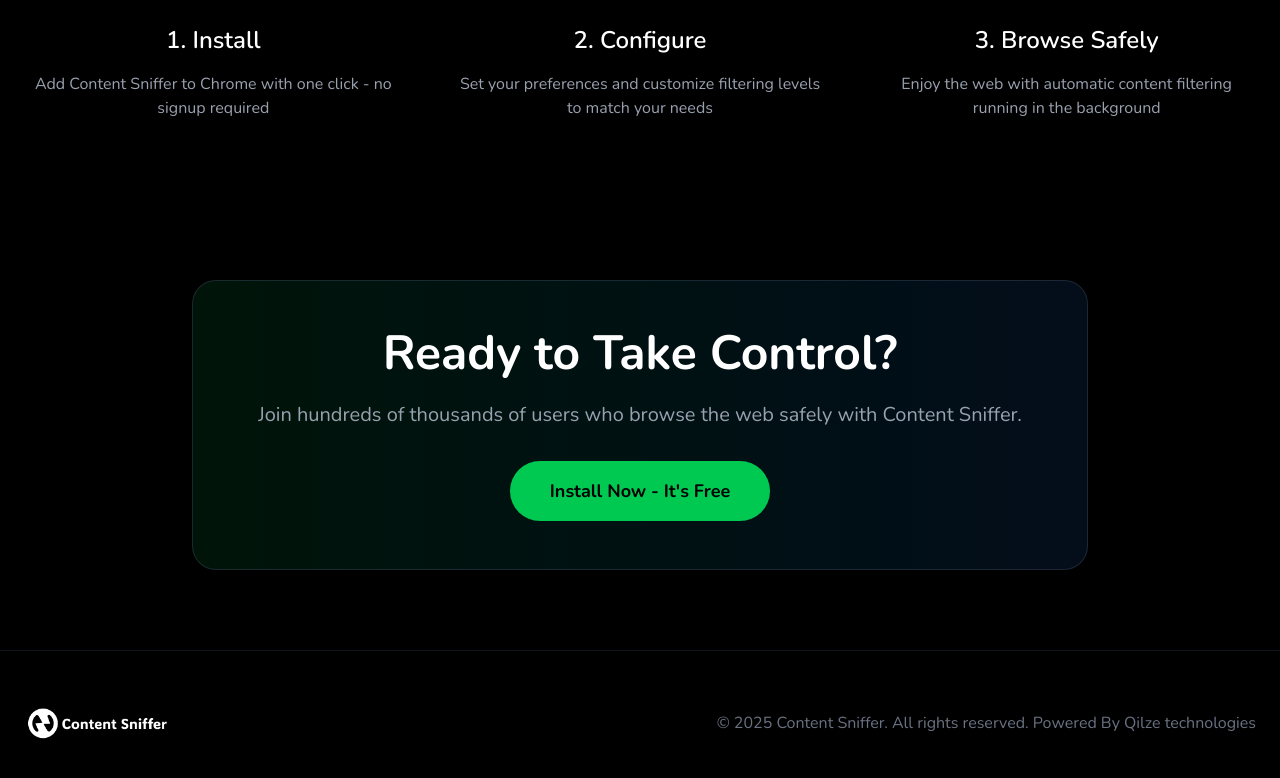
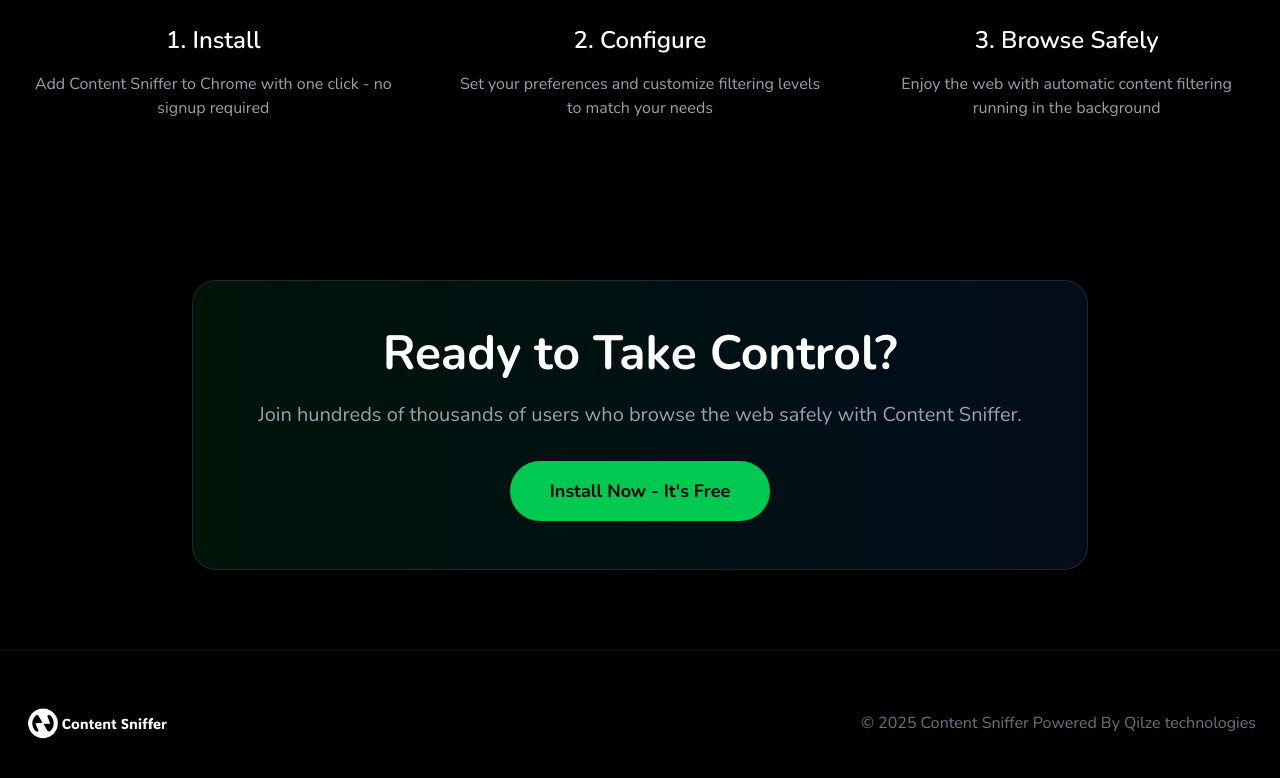
Before and after one commit to HichamDe/content-sniffer, a Next.js app: page / in a window 1280 px wide. Shown: the part 2092-2870 px from the top of the page. Built offline with nearby package versions, Linux system fonts and the light colour scheme.

Commit message:
content sniffer is powered by qilze technologies

```diff
--- a/src/app/page.js
+++ b/src/app/page.js
@@ -212,7 +212,7 @@
               <Image src={logo} width={148} height={52} alt='Content Sniffer Logo' />
             </Link>
             <div className="text-center text-gray-500">
-              <p>&copy; 2025 Content Sniffer. All rights reserved. Powered By <Link href="www.qilze.com">Qilze technologies</Link></p>
+              <p>&copy; 2025 Content Sniffer Powered By <Link href="https://www.qilze.com">Qilze technologies</Link></p>
             </div>
           </div>
 
```
